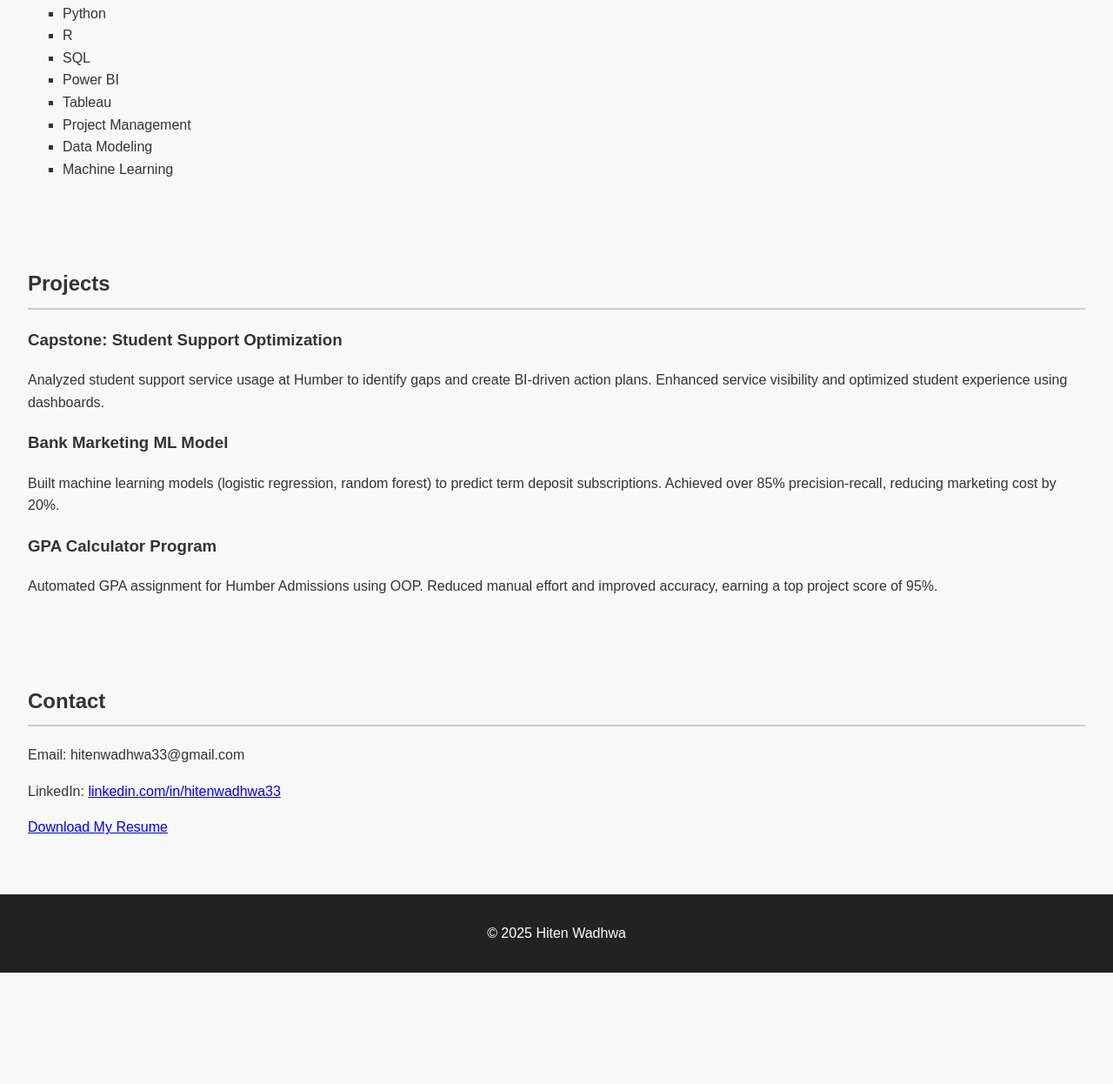
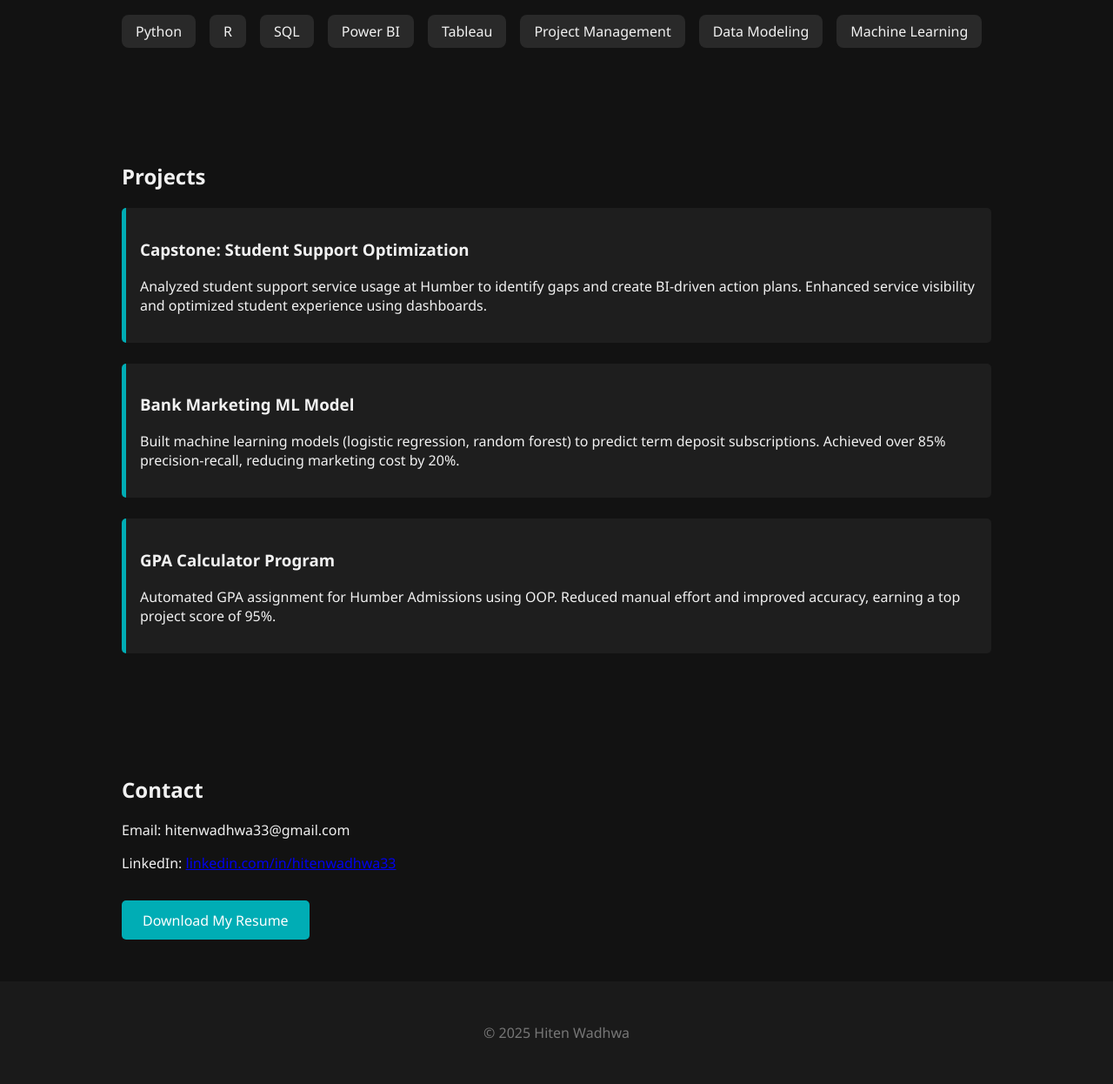
Before and after one commit to Hiten3333/hiten3333.github.io, a plain HTML site: page index.html in a window 1280 px wide. Shown: the part 671-1917 px from the top of the page at 87% size. Before the commit the page ends 1789 px from the top, so only its background shows below. Drawn offline with nearby package versions, Linux system fonts and the light colour scheme.

Commit message:
style.css

```diff
--- a/style.css
+++ b/style.css
@@ -1,45 +1,87 @@
 
 body {
-  font-family: Arial, sans-serif;
+  font-family: 'Segoe UI', sans-serif;
+  background: #121212;
+  color: #f1f1f1;
   margin: 0;
   padding: 0;
-  line-height: 1.6;
-  background-color: #f8f8f8;
-  color: #333;
+  scroll-behavior: smooth;
+}
+
+nav {
+  background: #1f1f1f;
+  padding: 1rem;
+  position: sticky;
+  top: 0;
+  z-index: 1000;
+  text-align: center;
+}
+
+nav ul {
+  list-style: none;
+  padding: 0;
+  display: flex;
+  justify-content: center;
+  gap: 2rem;
+}
+
+nav a {
+  color: #ccc;
+  text-decoration: none;
+  font-weight: bold;
+}
+
+nav a:hover {
+  color: #00adb5;
 }
 
 header {
-  background: #222;
-  color: #fff;
   text-align: center;
-  padding: 2rem 0;
+  padding: 4rem 2rem;
+  background: #181818;
 }
 
 section {
-  padding: 2rem;
+  padding: 3rem 2rem;
+  max-width: 1000px;
+  margin: auto;
 }
 
-h2 {
-  border-bottom: 2px solid #ccc;
-  padding-bottom: 0.5rem;
+.skills {
+  display: flex;
+  flex-wrap: wrap;
+  gap: 1rem;
+  list-style: none;
+  padding: 0;
 }
 
-ul {
-  list-style-type: square;
+.skills li {
+  background: #292929;
+  padding: 0.5rem 1rem;
+  border-radius: 8px;
 }
 
-.project-card {
-  background: #fff;
-  border: 1px solid #ccc;
+.project {
+  background: #1e1e1e;
   padding: 1rem;
-  margin-bottom: 1rem;
-  border-radius: 10px;
+  margin-bottom: 1.5rem;
+  border-left: 5px solid #00adb5;
+  border-radius: 5px;
+}
+
+.resume-button {
+  display: inline-block;
+  margin-top: 1rem;
+  padding: 0.7rem 1.5rem;
+  background-color: #00adb5;
+  color: #fff;
+  border-radius: 5px;
+  text-decoration: none;
 }
 
 footer {
-  background: #222;
-  color: #fff;
   text-align: center;
-  padding: 1rem 0;
-  margin-top: 2rem;
+  padding: 2rem 1rem;
+  background: #1a1a1a;
+  color: #777;
 }
```
